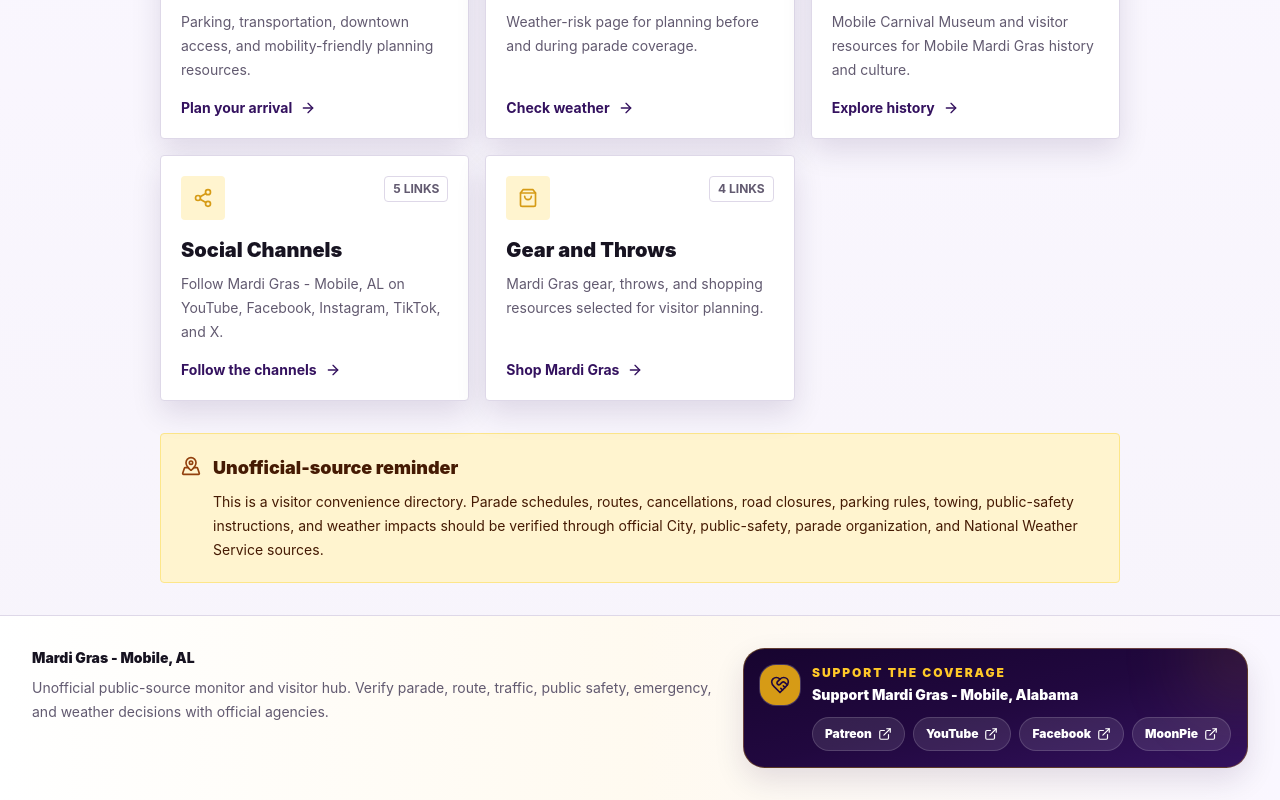
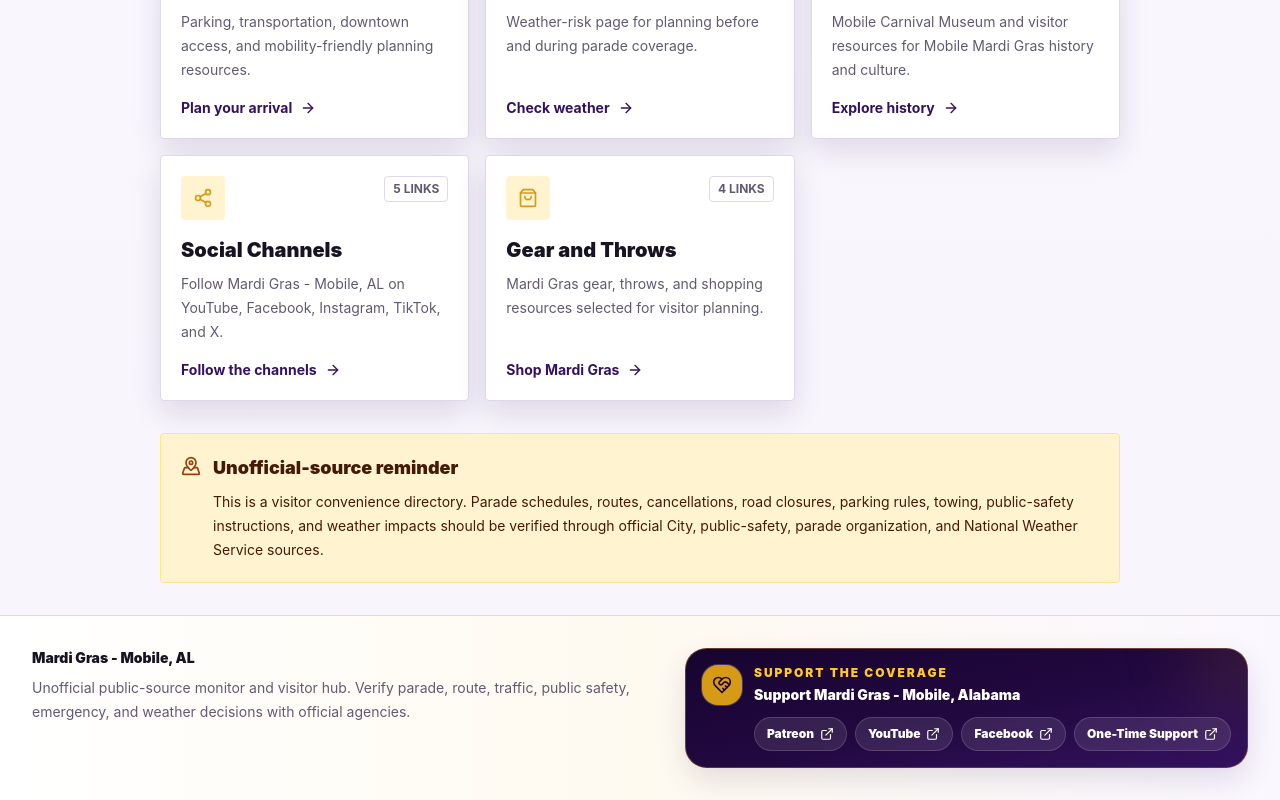
Before and after one commit to TheCryptoArborist/251mardigras, a Next.js app: page /links in a window 1280 px wide. Shown: the part 785-1585 px from the top of the page. Built offline with nearby package versions, Linux system fonts and the light colour scheme; no server answers; the database is empty; what @next/env would draw is missing.

Commit message:
Clarify footer one-time support label

```diff
--- a/src/components/SiteFooter.tsx
+++ b/src/components/SiteFooter.tsx
@@ -21,7 +21,7 @@ const supportLinks = [
     href: FACEBOOK_SUPPORTER_URL
   },
   {
-    label: "MoonPie",
+    label: "One-Time Support",
     href: BUY_ME_COFFEE_URL
   }
 ];
```
